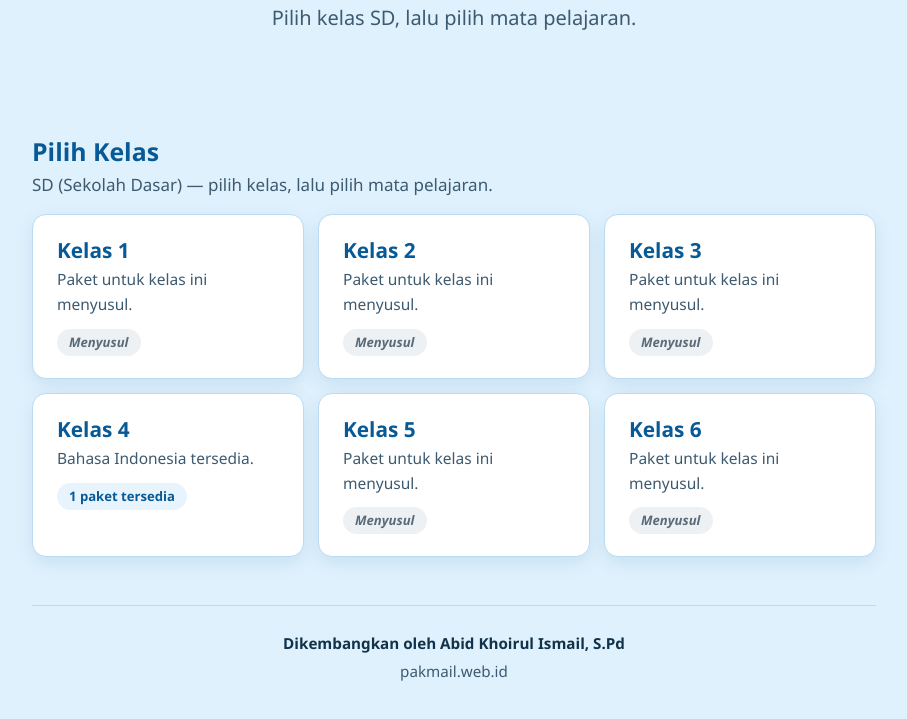
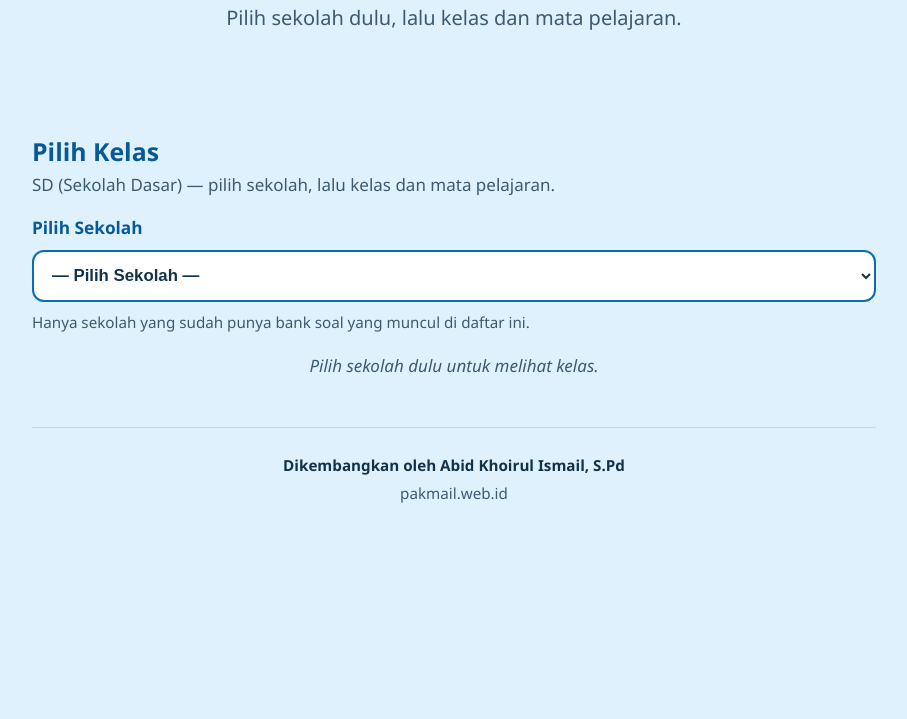
Before and after one commit to sang-guru-matematika/pakmail, a plain HTML site: page paket-soal/sd/index.html in a window 1280 px wide. Shown: the part 205-924 px from the top of the page, without its empty margins (186-1093 px from the left). After the commit the page ends 800 px from the top, so only its background shows below. Drawn offline with Linux system fonts and the light colour scheme.

Commit message:
Add files via upload

```diff
--- a/paket-soal/sd/index.html
+++ b/paket-soal/sd/index.html
@@ -277,6 +277,30 @@
       footer .kredit { font-weight: 700; color: var(--ink); }
       footer p { margin: 3px 0; }
 
+      /* Pemilih sekolah (dropdown) — sebelum pilih kelas */
+      [hidden] { display: none !important; }
+      .sekolah-picker { margin-bottom: 18px; }
+      .sekolah-picker label {
+        display: block;
+        font-weight: 700;
+        color: var(--blue-dark);
+        margin-bottom: 8px;
+        font-size: 1.08rem;
+      }
+      .sekolah-picker select {
+        width: 100%;
+        min-height: 52px;
+        padding: 12px 14px;
+        font-size: 1.05rem;
+        font-weight: 600;
+        color: var(--ink);
+        background: var(--card);
+        border: 2px solid var(--blue);
+        border-radius: 12px;
+      }
+      .sekolah-picker .hint { margin: 8px 0 0; color: var(--ink-soft); font-size: 0.95rem; }
+      .bank-info { margin: 0 0 16px; font-weight: 700; color: var(--blue-dark); }
+
     </style>
   </head>
   <body>
@@ -289,15 +313,25 @@
       <header class="hero">
         <span class="domain">pakmail.web.id</span>
         <h1>Paket Soal — SD</h1>
-        <p>Pilih kelas SD, lalu pilih mata pelajaran.</p>
+        <p>Pilih sekolah dulu, lalu kelas dan mata pelajaran.</p>
       </header>
 
       <section aria-labelledby="judul-pilih">
         <div class="section-head">
           <h2 id="judul-pilih">Pilih Kelas</h2>
-          <p>SD (Sekolah Dasar) — pilih kelas, lalu pilih mata pelajaran.</p>
+          <p>SD (Sekolah Dasar) — pilih sekolah, lalu kelas dan mata pelajaran.</p>
         </div>
-        <div class="grid grid-3">
+        <div class="sekolah-picker">
+          <label for="pilih-sekolah">Pilih Sekolah</label>
+          <select id="pilih-sekolah">
+            <option value="">— Pilih Sekolah —</option>
+            <option value="SD Negeri Ungaran 01">SD Negeri Ungaran 01</option>
+          </select>
+          <p class="hint">Hanya sekolah yang sudah punya bank soal yang muncul di daftar ini.</p>
+        </div>
+        <p class="bank-info" id="bank-info" hidden>Menampilkan bank soal: <span id="nama-sekolah"></span></p>
+        <p id="kelas-hint" class="menyusul">Pilih sekolah dulu untuk melihat kelas.</p>
+        <div class="grid grid-3" id="grid-kelas" hidden>
         <a class="pilih-card" href="kelas-1/">
           <h3>Kelas 1</h3>
           <p>Paket untuk kelas ini menyusul.</p>
@@ -331,6 +365,29 @@
         </div>
       </section>
 
+    <script>
+      (function () {
+        var sel = document.getElementById('pilih-sekolah');
+        var grid = document.getElementById('grid-kelas');
+        var hint = document.getElementById('kelas-hint');
+        var info = document.getElementById('bank-info');
+        var nama = document.getElementById('nama-sekolah');
+        sel.addEventListener('change', function () {
+          var v = sel.value;
+          if (v) {
+            grid.hidden = false;
+            hint.hidden = true;
+            info.hidden = false;
+            nama.textContent = v;
+          } else {
+            grid.hidden = true;
+            hint.hidden = false;
+            info.hidden = true;
+          }
+        });
+      })();
+    </script>
+
       <footer>
         <p class="kredit">Dikembangkan oleh Abid Khoirul Ismail, S.Pd</p>
         <p>pakmail.web.id</p>
```
Also changed, not shown: paket-soal/sd/kelas-4/bahasa-indonesia/index.html (+11 -2 lines), paket-soal/sd/kelas-4/index.html (+26 -2 lines), CARA-UNGGAH.txt.
